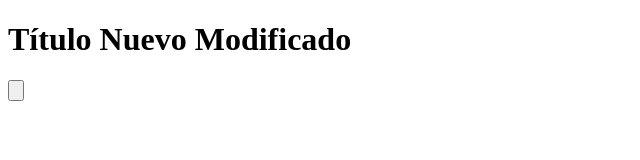
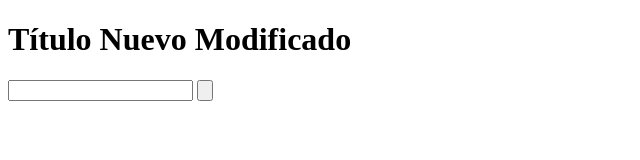
Before and after one commit to BlackGarnett/hello-world-git, a plain HTML site: page index.html in a window 1280 px wide. Shown: the whole page, without its empty margins (0-640 px from the left). Drawn offline with Linux system fonts and the light colour scheme.

Commit message:
Se modificó Index

```diff
--- a/index.html
+++ b/index.html
@@ -10,6 +10,7 @@
 	<h1>Título Nuevo Modificado</h1>
 
 	<form action="#" method="get">
+		<input type="text" id="firstname" name="firstname">
 		<input type="button" name="enviar">
 	</form>
 </body>
```
